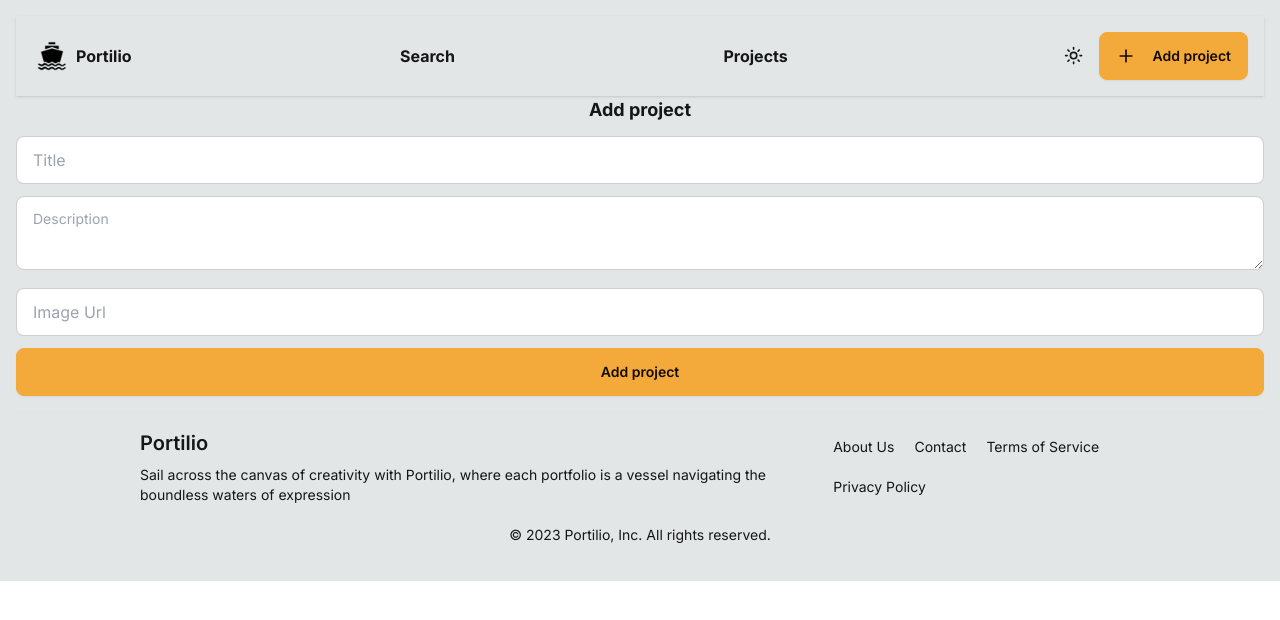
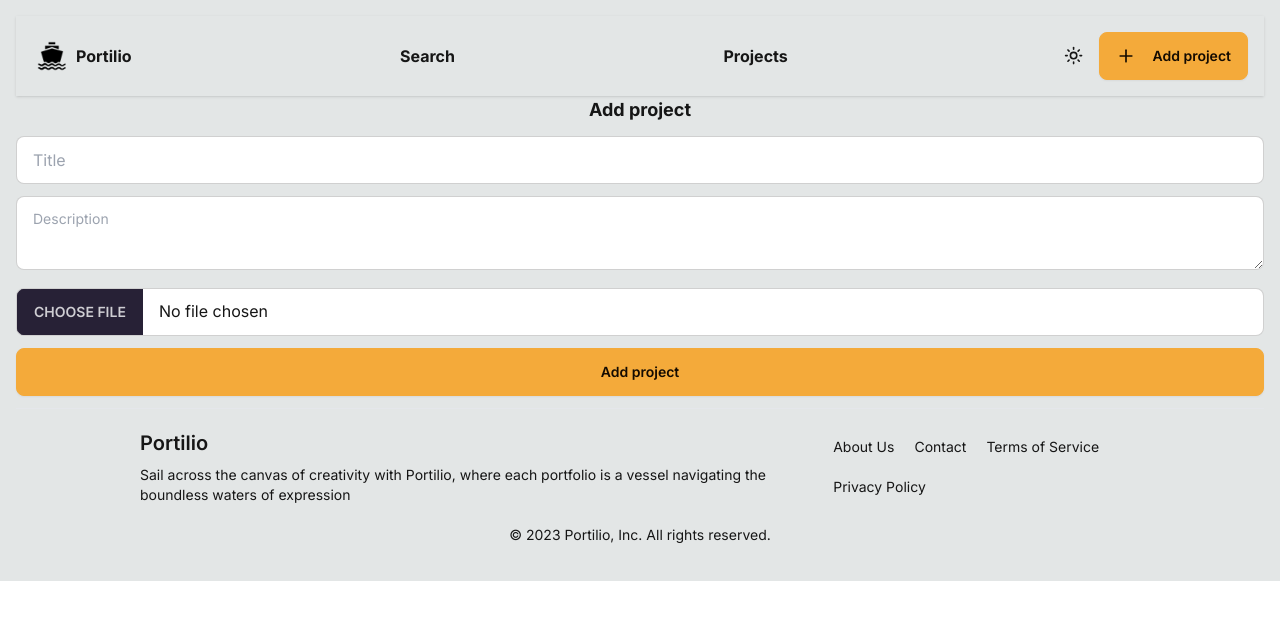
Before and after one commit to ricopomps/portilio, a Next.js app: page /projects/add-project in a window 1280 px wide. Shown: the top 620 px of the page. Built offline with nearby package versions, Linux system fonts and the light colour scheme.

Commit message:
feat: Added image to blob

```diff
--- a/next.config.js
+++ b/next.config.js
@@ -4,6 +4,7 @@ const nextConfig = {
     remotePatterns: [
       { hostname: "images.unsplash.com" },
       { hostname: "img.clerk.com" },
+      { hostname: "hpm58d6xookcs2il.public.blob.vercel-storage.com" },
     ],
   },
 };
--- a/package.json
+++ b/package.json
@@ -17,6 +17,7 @@
     "@clerk/nextjs": "^4.29.1",
     "@hookform/resolvers": "^3.3.3",
     "@prisma/client": "^5.7.1",
+    "@vercel/blob": "^0.16.1",
     "axios": "^1.6.3",
     "daisyui": "^4.4.24",
     "eslint-config-prettier": "^9.1.0",
--- a/src/app/api/projects/route.ts
+++ b/src/app/api/projects/route.ts
@@ -5,12 +5,15 @@ import {
   updateProjectSchema,
 } from "@/lib/validation/project";
 import { auth } from "@clerk/nextjs";
+import { put } from "@vercel/blob";
+import path from "path";
 
 export async function POST(req: Request) {
   try {
-    const body = await req.json();
+    const body = await req.formData();
+    const values = Object.fromEntries(body.entries());
 
-    const parseResult = createProjectSchema.safeParse(body);
+    const parseResult = createProjectSchema.safeParse(values);
 
     if (!parseResult.success) {
       console.error("Invalid input", parseResult.error);
@@ -26,8 +29,10 @@ export async function POST(req: Request) {
       return Response.json({ error: `Unauthorized` }, { status: 401 });
     }
 
+    const url = await uploadFile(imageUrl);
+
     const createdProject = await prisma.project.create({
-      data: { title, description, imageUrl, userId },
+      data: { title, description, imageUrl: url, userId },
     });
 
     return Response.json(createdProject, { status: 201 });
@@ -63,9 +68,11 @@ export async function PUT(req: Request) {
       return Response.json({ error: `Unauthorized` }, { status: 401 });
     }
 
+    const url = await uploadFile(imageUrl);
+
     const updatedProject = await prisma.project.update({
       where: { id },
-      data: { title, description, imageUrl },
+      data: { title, description, imageUrl: url },
     });
 
     return Response.json(updatedProject, { status: 200 });
@@ -110,3 +117,13 @@ export async function DELETE(req: Request) {
     return Response.json({ error: `Error deleting project` }, { status: 500 });
   }
 }
+
+async function uploadFile(file: File | undefined) {
+  if (!file) return;
+  const blob = await put(
+    `portilio/project_image/${file.name}${path.extname(file.name)}`,
+    file,
+    { access: "public", addRandomSuffix: false },
+  );
+  return blob.url;
+}
--- a/src/app/projects/add-project/addProjectForm.tsx
+++ b/src/app/projects/add-project/addProjectForm.tsx
@@ -11,7 +11,7 @@ import { zodResolver } from "@hookform/resolvers/zod";
 import { Project } from "@prisma/client";
 import { useRouter } from "next/navigation";
 import { useState } from "react";
-import { useForm } from "react-hook-form";
+import { Controller, useForm } from "react-hook-form";
 import { toast } from "react-toastify";
 
 interface AddProjectFormProps {
@@ -26,12 +26,13 @@ export default function AddProjectForm({ projectToEdit }: AddProjectFormProps) {
   const {
     register,
     handleSubmit,
+    control,
     formState: { errors, isSubmitting },
   } = useForm<CreateProjectSchema>({
     resolver: zodResolver(createProjectSchema),
-    defaultValues: {
-      ...projectToEdit,
-    },
+    // defaultValues: {
+    //   ...projectToEdit,
+    // },
   });
 
   async function onSubmit(data: CreateProjectSchema) {
@@ -94,10 +95,24 @@ export default function AddProjectForm({ projectToEdit }: AddProjectFormProps) {
           <p className="text-red-500">{errors.description.message}</p>
         )}
 
-        <input
-          placeholder="Image Url"
-          className="input input-bordered mb-3 w-full"
-          {...register("imageUrl")}
+        <Controller
+          control={control}
+          name={"imageUrl"}
+          render={({ field: { value, onChange, ...field } }) => {
+            return (
+              <input
+                {...field}
+                onChange={(event) => {
+                  if (event.target?.files?.[0]) onChange(event.target.files[0]);
+                }}
+                placeholder="Image"
+                type="file"
+                id="imageUrl"
+                className="file-input file-input-bordered mb-3 w-full"
+                accept="image/*"
+              />
+            );
+          }}
         />
         {errors.imageUrl && (
           <p className="text-red-500">{errors.imageUrl.message}</p>
--- a/src/components/Project.tsx
+++ b/src/components/Project.tsx
@@ -1,7 +1,7 @@
+import placeholderImage from "@/assets/placeholderImage.png";
 import { Project } from "@prisma/client";
 import Image from "next/image";
 import Link from "next/link";
-
 interface ProjectProps {
   project: Project;
   viewOnly?: boolean;
@@ -24,7 +24,7 @@ export default function Project({ project, viewOnly }: ProjectProps) {
     >
       <figure>
         <Image
-          src={project.imageUrl}
+          src={project.imageUrl || placeholderImage}
           alt={project.title}
           width={800}
           height={400}
--- a/src/lib/validation/project.ts
+++ b/src/lib/validation/project.ts
@@ -1,9 +1,18 @@
 import { z } from "zod";
+
+const fileImageSchema = z
+  .custom<File | undefined>()
+  .refine((file) => {
+    return !file || (file instanceof File && file.type.startsWith("image/"));
+  }, "Must be an image file")
+  .refine((file) => {
+    return !file || file.size < 1024 * 1024 * 2;
+  }, "File must be less than 2MB");
 
 export const createProjectSchema = z.object({
   title: z.string().min(1, { message: "Title is required" }),
   description: z.string().min(1, { message: "Description is required" }),
-  imageUrl: z.string().min(1, { message: "Image Url is required" }),
+  imageUrl: fileImageSchema,
 });
 
 export type CreateProjectSchema = z.infer<typeof createProjectSchema>;
--- a/src/network/api/project.ts
+++ b/src/network/api/project.ts
@@ -3,12 +3,14 @@ import {
   UpdateProjectSchema,
 } from "@/lib/validation/project";
 import api from "@/network/axiosInstance";
+import { toFormData } from "@/utils/utils";
 import { Project } from "@prisma/client";
 
 const baseUrl = "projects";
 
 export async function createProject(input: CreateProjectSchema) {
-  const response = await api.post<Project>(baseUrl, input);
+  const formData = toFormData(input);
+  const response = await api.post<Project>(baseUrl, formData);
   return response.data;
 }
 
--- a/src/utils/utils.ts
+++ b/src/utils/utils.ts
@@ -34,3 +34,19 @@ export function handleError(error: unknown) {
 export function isServer() {
   return typeof window === "undefined";
 }
+
+export function toFormData(data: Record<string, any>) {
+  const formData = new FormData();
+
+  Object.entries(data).forEach(([key, value]) => {
+    if (value) {
+      if (value instanceof FileList) {
+        formData.append(key, value[0]);
+      } else {
+        formData.append(key, value);
+      }
+    }
+  });
+
+  return formData;
+}
```
Also changed, not shown: 2 other files (tests, documents, lock files or other folders).
